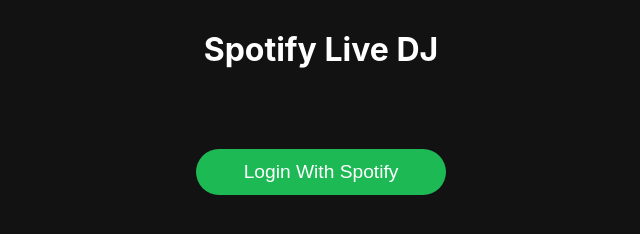
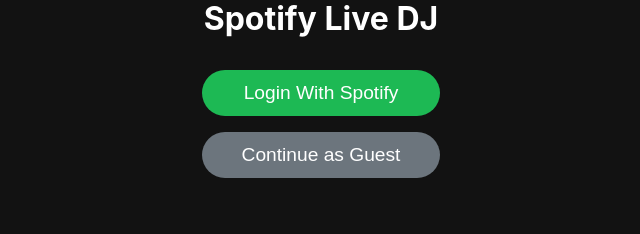
Before and after one commit to adrianpena100/dj-spotify, a React (Create React App) app: page /login in a window 1280 px wide. Shown: the part 388-622 px from the top of the page, without its empty margins (319-959 px from the left). Built offline with nearby package versions, Linux system fonts and the light colour scheme.

Commit message:
guest button is working

```diff
--- a/package.json
+++ b/package.json
@@ -12,6 +12,7 @@
     "react": "^18.3.1",
     "react-dom": "^18.3.1",
     "react-icons": "^5.3.0",
+    "react-router-dom": "^6.28.0",
     "react-scripts": "5.0.1",
     "styled-components": "^6.1.13",
     "web-vitals": "^2.1.4"
--- a/src/App.jsx
+++ b/src/App.jsx
@@ -3,8 +3,10 @@
 import Login from "./components/Login";
 import Spotify from "./components/Spotify";
 import TimeChecker from "./components/TimeChecker";
+import GuestRoomCode from "./components/GuestRoomCode"; // Ensure you have this component
 import { reducerCases } from "./utils/Constants";
 import { useStateProvider } from "./utils/StateProvider";
+import { BrowserRouter as Router, Routes, Route, Navigate } from "react-router-dom"; // Added Navigate
 
 export default function App() {
   const [{ token }, dispatch] = useStateProvider();
@@ -22,15 +24,35 @@
   }, [dispatch]);
 
   return (
-    <div>
-      {token ? (
-        <>
-          <Spotify />
-          <TimeChecker />
-        </>
-      ) : (
-        <Login />
-      )}
-    </div>
+    <Router>
+      <Routes>
+        {/* Guest Route */}
+        <Route path="/guest-room-code" element={<GuestRoomCode />} />
+
+        {/* Protected Routes */}
+        {token ? (
+          <>
+            <Route path="/spotify" element={<Spotify />} />
+            <Route path="/time-checker" element={<TimeChecker />} />
+            {/* Add other protected routes here */}
+          </>
+        ) : (
+          /* Public Routes */
+          <Route path="/login" element={<Login />} />
+        )}
+
+        {/* Default Route Handling */}
+        <Route
+          path="*"
+          element={
+            token ? (
+              <Navigate to="/spotify" replace />
+            ) : (
+              <Navigate to="/login" replace />
+            )
+          }
+        />
+      </Routes>
+    </Router>
   );
 }
--- /dev/null
+++ b/src/components/GuestRoomCode.jsx
@@ -0,0 +1,11 @@
+// src/components/GuestRoomCode.jsx
+import React from "react";
+
+export default function GuestRoomCode() {
+  return (
+    <div>
+      <h1>Guest Room Code</h1>
+      {/* Add your guest room code logic here */}
+    </div>
+  );
+}
--- a/src/components/Login.jsx
+++ b/src/components/Login.jsx
@@ -1,7 +1,10 @@
 import React from "react";
 import styled from "styled-components";
+import { useNavigate } from "react-router-dom";
 
 export default function Login() {
+  const navigate = useNavigate();
+
   const handleClick = async () => {
     const client_id = "69fd466f76c84dc9b965ac235c3c97b7";
     const redirect_uri = "http://localhost:3000/callback";
@@ -22,16 +25,25 @@
       " "
     )}&response_type=token&show_dialog=true`;
   };
+
+  const handleGuestClick = () => {
+    navigate("/guest-room-code");
+  };
+
   return (
     <Container>
-      <img
+      <Logo
         src="https://storage.googleapis.com/pr-newsroom-wp/1/2023/05/Spotify_Primary_Logo_RGB_White.png"
         alt="spotify"
       />
-      <div>Spotify Live DJ</div>
-      <button onClick={handleClick}>Login With Spotify</button>
+      <Title>Spotify Live DJ</Title>
+      <ButtonGroup>
+      <SpotifyButton onClick={handleClick}>Login With Spotify</SpotifyButton>
+      <GuestButton onClick={handleGuestClick}>Continue as Guest</GuestButton>
+      </ButtonGroup>
     </Container>
   );
+
 }
 
 const Container = styled.div`
@@ -41,26 +53,73 @@
   flex-direction: column;
   height: 100vh;
   width: 100vw;
-  background-color: #121212; /* Changed to Spotify's dark grey */
-  gap: 5rem;
+  background-color: #121212; /* Spotify's dark grey */
+  gap: 2rem; /* Reduced gap for better spacing */
+`;
 
-  img {
-    height: 15vh; /* Adjusted the image size to be smaller */
+const Logo = styled.img`
+  height: 15vh;
+`;
+
+const Title = styled.div`
+  font-size: 2rem;
+  color: white;
+  font-weight: bold;
+`;
+
+const ButtonGroup = styled.div`
+  display: flex;
+  flex-direction: column;
+  gap: 1rem; /* Space between buttons */
+
+  /* Remove fixed width to allow buttons to size based on content */
+  /* Alternatively, set a min-width instead of fixed width */
+  /* button {
+    width: 250px;
+  } */
+`;
+
+/* SpotifyButton styled component */
+const SpotifyButton = styled.button`
+  padding: 0.75rem 2.5rem; /* Adjusted padding */
+  border-radius: 3rem;
+  background-color: #1db954; /* Spotify Green */
+  color: white;
+  border: none;
+  font-size: 1.2rem;
+  cursor: pointer;
+  transition: background-color 0.3s ease;
+  white-space: nowrap; /* Prevent text wrapping */
+  text-align: center; /* Ensure text is centered */
+
+  &:hover {
+    background-color: #1ed760; /* Lighter green on hover */
   }
 
-  div {
-    font-size: 2rem; /* Adjust as needed */
-    color: white; /* Set the font color to white */
-    font-weight: bold;
+  @media (max-width: 600px) {
+    padding: 0.5rem 2rem;
+    font-size: 1rem;
   }
+`;
 
-  button {
-    padding: 0.75rem 3rem; /* Reduced the size of the button */
+/* GuestButton styled component */
+const GuestButton = styled.button`
+  padding: 0.75rem 2.5rem; /* Adjusted padding */
   border-radius: 3rem;
-    background-color: #1db954;
+  background-color: #6c757d; /* Grey background */
   color: white;
   border: none;
-    font-size: 1.2rem; /* Reduced the font size */
+  font-size: 1.2rem;
   cursor: pointer;
+  transition: background-color 0.3s ease;
+  white-space: nowrap; /* Prevent text wrapping */
+  text-align: center; /* Ensure text is centered */
+
+  &:hover {
+    background-color: #5a6268; /* Darker grey on hover */
+  }
+  @media (max-width: 600px) {
+    padding: 0.5rem 2rem;
+    font-size: 1rem;
   }
 `;
```
Also changed, not shown: 1 other file (tests, documents, lock files or other folders). Lines whose indentation alone changed are shown as unchanged.
